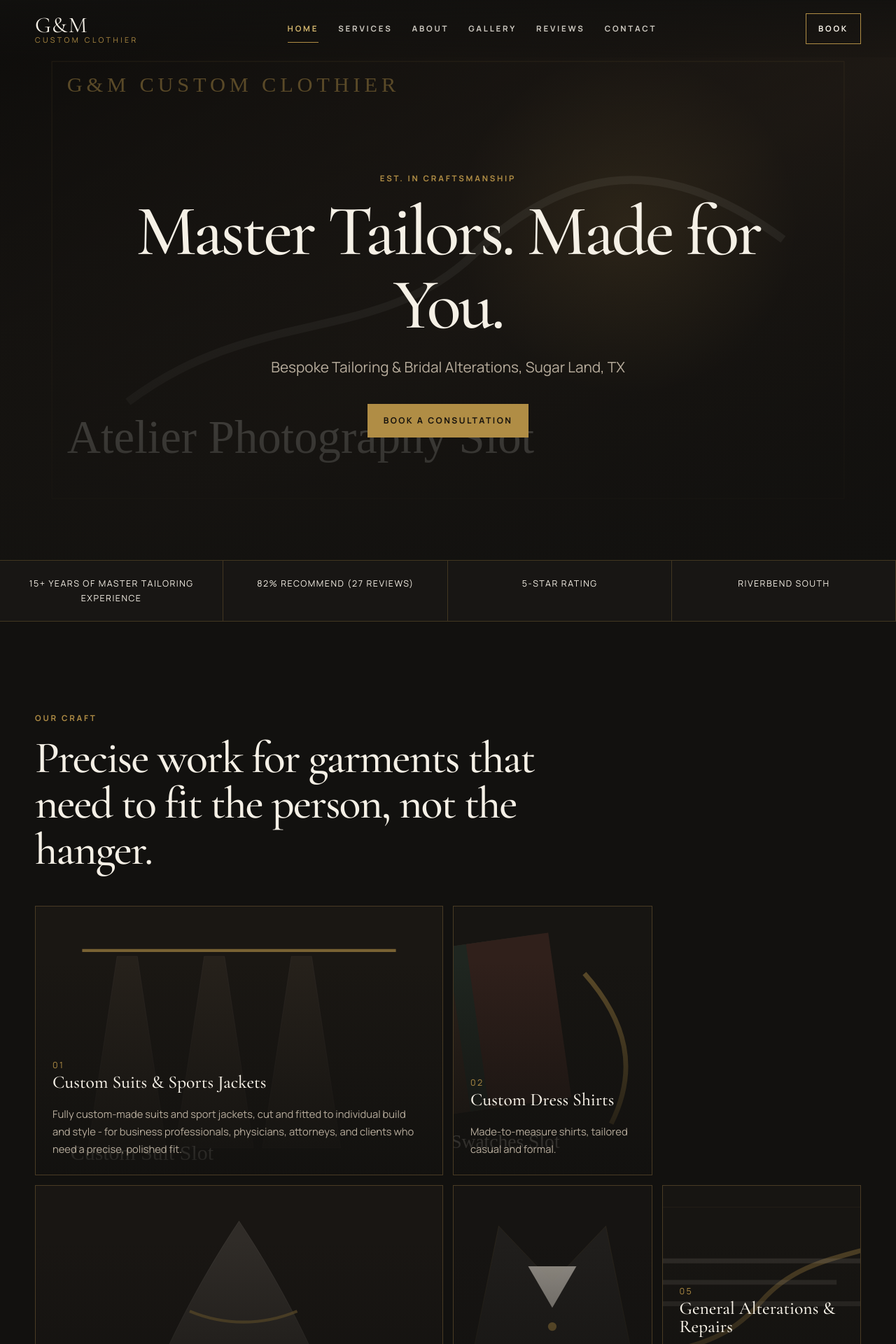
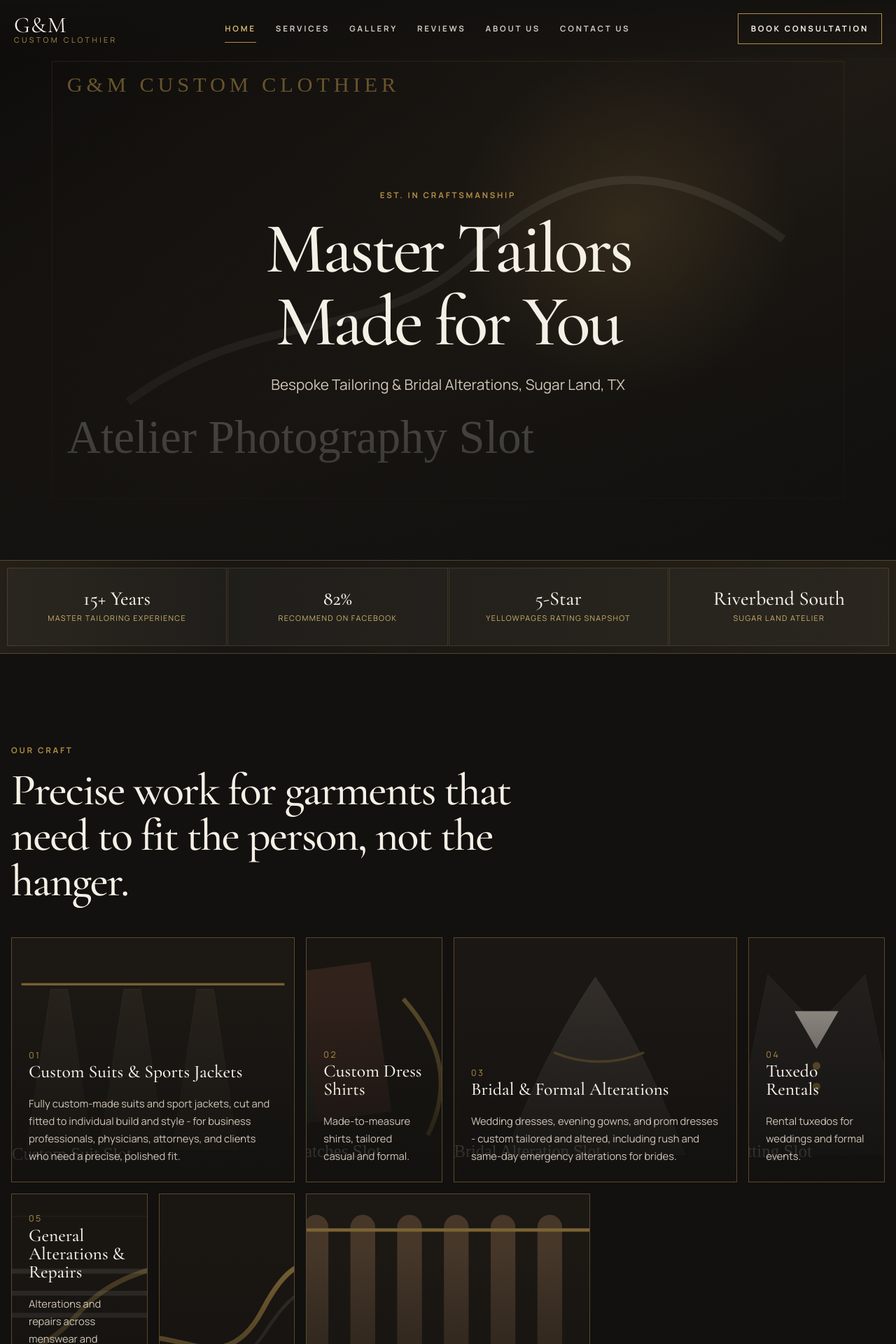
Before and after one commit to MustafaKhan-007/GMCustomClothier, a Flask app: page / in a window 1280 px wide. Shown: the top 1920 px of the page at 70% size. Run offline with Flask 3, Linux system fonts and the light colour scheme.

Commit message:
Refine homepage navigation and visual balance
Co-authored-by: Cursor <cursoragent@cursor.com>

```diff
--- a/static/css/style.css
+++ b/static/css/style.css
@@ -1,17 +1,17 @@
 :root {
   --bg: #12110f;
   --bg-soft: #181614;
-  --panel: #211c17;
-  --panel-2: #2a231b;
+  --panel: #261f19;
+  --panel-2: #33291f;
   --gold: #b08d45;
   --gold-soft: #d0b36c;
   --ivory: #f5f0e6;
-  --muted: #b8ad9d;
-  --line: rgba(176, 141, 69, .28);
+  --muted: #d1c6b6;
+  --line: rgba(176, 141, 69, .38);
   --green: #263b31;
   --serif: "Cormorant Garamond", Georgia, serif;
   --sans: "Manrope", Arial, sans-serif;
-  --container: min(1180px, calc(100vw - 40px));
+  --container: min(1260px, calc(100vw - 40px));
 }
 
 * { box-sizing: border-box; }
@@ -131,8 +131,9 @@ p { margin: 0 0 18px; color: var(--muted); }
 
 .nav-cta {
   border: 1px solid var(--gold);
-  padding: 11px 17px;
+  padding: 11px 18px;
   color: var(--ivory);
+  white-space: nowrap;
 }
 
 .nav-toggle {
@@ -206,8 +207,8 @@ p { margin: 0 0 18px; color: var(--muted); }
 
 .hero__overlay {
   background:
-    radial-gradient(circle at 70% 40%, rgba(176, 141, 69, .12), transparent 24%),
-    linear-gradient(180deg, rgba(18, 17, 15, .48), rgba(18, 17, 15, .92));
+    radial-gradient(circle at 70% 40%, rgba(176, 141, 69, .16), transparent 24%),
+    linear-gradient(180deg, rgba(18, 17, 15, .38), rgba(18, 17, 15, .9));
 }
 
 .hero__content {
@@ -227,20 +228,40 @@ p { margin: 0 0 18px; color: var(--muted); }
 
 .press-strip {
   border-block: 1px solid var(--line);
-  background: var(--bg-soft);
+  background:
+    linear-gradient(90deg, rgba(176, 141, 69, .08), transparent 25%, rgba(176, 141, 69, .08)),
+    var(--bg-soft);
   display: grid;
   grid-template-columns: repeat(4, 1fr);
   gap: 1px;
+  padding: 10px;
 }
 
 .press-strip span {
-  padding: 22px 20px;
+  min-height: 112px;
+  padding: 24px 20px;
   text-align: center;
   color: var(--ivory);
-  font-size: .78rem;
+  background: rgba(245, 240, 230, .035);
+  border: 1px solid rgba(176, 141, 69, .22);
+  display: grid;
+  place-content: center;
+  gap: 5px;
+}
+
+.press-strip strong {
+  color: var(--ivory);
+  font-family: var(--serif);
+  font-size: clamp(1.35rem, 2.2vw, 2rem);
+  font-weight: 500;
+  line-height: 1;
+}
+
+.press-strip small {
+  color: var(--gold-soft);
+  font-size: .68rem;
   letter-spacing: .12em;
   text-transform: uppercase;
-  border-right: 1px solid var(--line);
 }
 
 .section {
@@ -254,18 +275,22 @@ p { margin: 0 0 18px; color: var(--muted); }
   margin-bottom: 48px;
 }
 
+.section--craft {
+  width: min(1360px, calc(100vw - 32px));
+}
+
 .section__intro.center { margin-inline: auto; text-align: center; }
 .muted, .note, .form-note { color: var(--muted); font-size: .94rem; }
 .muted a { color: var(--gold-soft); text-decoration: underline; text-underline-offset: 4px; }
 
 .service-grid {
   display: grid;
-  grid-template-columns: repeat(4, 1fr);
-  gap: 14px;
+  grid-template-columns: repeat(6, 1fr);
+  gap: 16px;
 }
 
 .service-card {
-  min-height: 385px;
+  min-height: 350px;
   position: relative;
   overflow: hidden;
   padding: 24px;
@@ -277,7 +302,8 @@ p { margin: 0 0 18px; color: var(--muted); }
 }
 
 .service-card:nth-child(1),
-.service-card:nth-child(3) { grid-column: span 2; }
+.service-card:nth-child(3),
+.service-card:nth-child(7) { grid-column: span 2; }
 
 .service-card img {
   position: absolute;
@@ -354,6 +380,22 @@ p { margin: 0 0 18px; color: var(--muted); }
   overflow-x: auto;
   scroll-snap-type: x mandatory;
   padding-bottom: 12px;
+  scrollbar-color: var(--gold) rgba(245, 240, 230, .1);
+  scrollbar-width: thin;
+}
+
+.testimonial-carousel::-webkit-scrollbar {
+  height: 10px;
+}
+
+.testimonial-carousel::-webkit-scrollbar-track {
+  background: rgba(245, 240, 230, .08);
+  border: 1px solid rgba(176, 141, 69, .18);
+}
+
+.testimonial-carousel::-webkit-scrollbar-thumb {
+  background: linear-gradient(90deg, var(--gold), var(--gold-soft));
+  border-radius: 999px;
 }
 
 .testimonial-card {
@@ -530,7 +572,7 @@ textarea { resize: vertical; }
 
 .footer {
   background: #0d0c0b;
-  padding: 0 max(20px, calc((100vw - 1180px) / 2)) 34px;
+  padding: 0 max(20px, calc((100vw - 1260px) / 2)) 34px;
 }
 
 .footer__rule { height: 1px; background: var(--gold); opacity: .55; }
@@ -589,7 +631,7 @@ textarea { resize: vertical; }
   .nav-link { padding: 18px 0; font-family: var(--serif); font-size: 2.4rem; letter-spacing: 0; text-transform: none; border-bottom: 1px solid var(--line); }
   .nav-link::after { display: none; }
   .press-strip, .service-grid, .location-band, .page-hero--image, .review-summary, .contact-layout, .footer__grid { grid-template-columns: 1fr 1fr; }
-  .service-card:nth-child(1), .service-card:nth-child(3) { grid-column: span 1; }
+  .service-card:nth-child(1), .service-card:nth-child(3), .service-card:nth-child(7) { grid-column: span 1; }
   .split-section, .service-detail { grid-template-columns: 1fr; }
   .service-detail:nth-child(even) img { order: initial; }
   .process__grid { grid-template-columns: repeat(2, 1fr); }
--- a/templates/base.html
+++ b/templates/base.html
@@ -30,16 +30,16 @@
         {% set nav_items = [
           ('home', 'Home', 'index'),
           ('services', 'Services', 'services_page'),
-          ('about', 'About', 'about'),
           ('gallery', 'Gallery', 'gallery'),
           ('reviews', 'Reviews', 'reviews'),
-          ('contact', 'Contact', 'contact')
+          ('about', 'About us', 'about'),
+          ('contact', 'Contact us', 'contact')
         ] %}
         {% for key, label, endpoint in nav_items %}
           <a class="nav-link{% if active_page == key %} is-active{% endif %}" href="{{ url_for(endpoint) }}">{{ label }}</a>
         {% endfor %}
       </div>
-      <a class="nav-cta" href="{{ url_for('contact') }}">Book</a>
+      <a class="nav-cta" href="{{ url_for('contact') }}">Book Consultation</a>
     </nav>
   </header>
 
--- a/templates/index.html
+++ b/templates/index.html
@@ -6,20 +6,19 @@
   <div class="hero__overlay"></div>
   <div class="hero__content reveal">
     <p class="eyebrow">Est. in craftsmanship</p>
-    <h1>{{ business.tagline }}</h1>
+    <h1>Master Tailors<br>Made for You</h1>
     <p>{{ business.secondary_tagline }}</p>
-    <a class="button" href="{{ url_for('contact') }}">Book a Consultation</a>
   </div>
 </section>
 
 <section class="press-strip" aria-label="Business highlights">
-  <span>{{ business.founded_note }}</span>
-  <span>{{ review_snapshot.facebook }}</span>
-  <span>{{ review_snapshot.yellowpages }}</span>
-  <span>{{ business.address.neighborhood }}</span>
+  <span><strong>15+ Years</strong><small>Master tailoring experience</small></span>
+  <span><strong>82%</strong><small>Recommend on Facebook</small></span>
+  <span><strong>5-Star</strong><small>YellowPages rating snapshot</small></span>
+  <span><strong>Riverbend South</strong><small>Sugar Land atelier</small></span>
 </section>
 
-<section class="section">
+<section class="section section--craft">
   <div class="section__intro reveal">
     <p class="eyebrow">Our Craft</p>
     <h2>Precise work for garments that need to fit the person, not the hanger.</h2>
```
